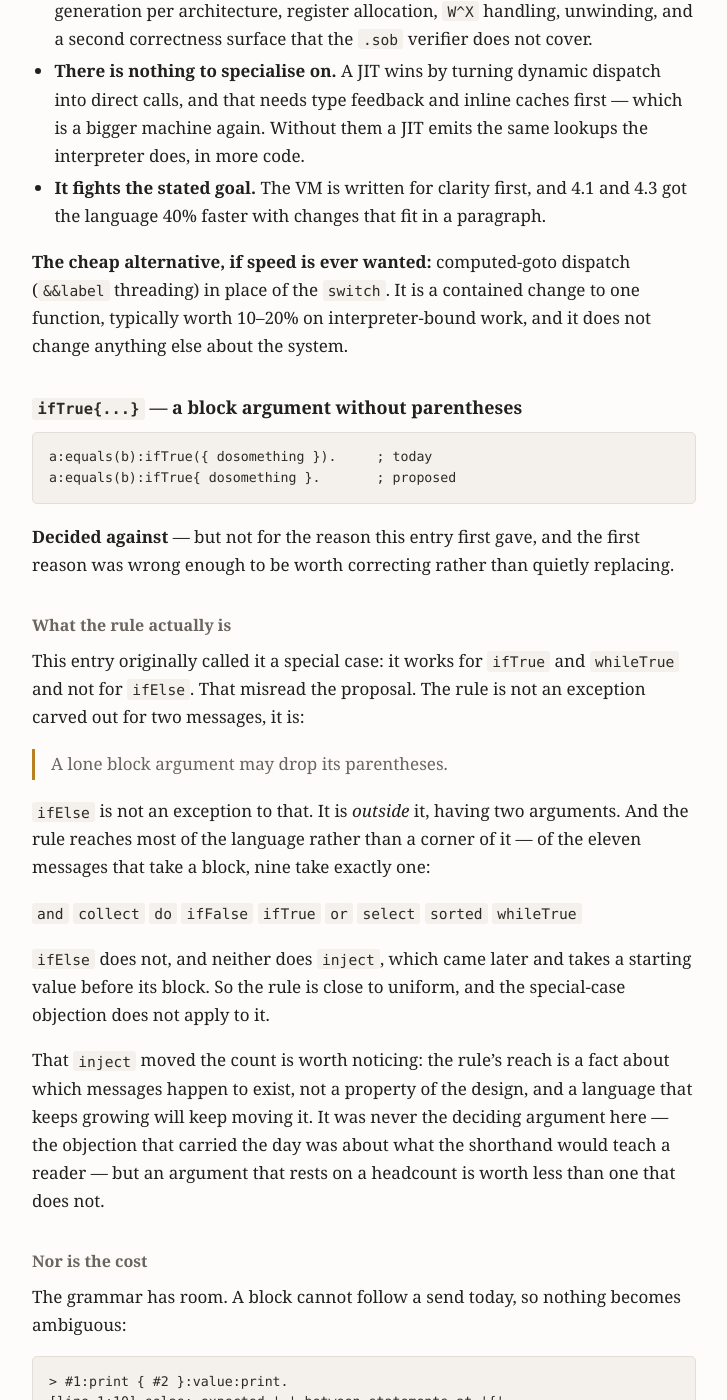
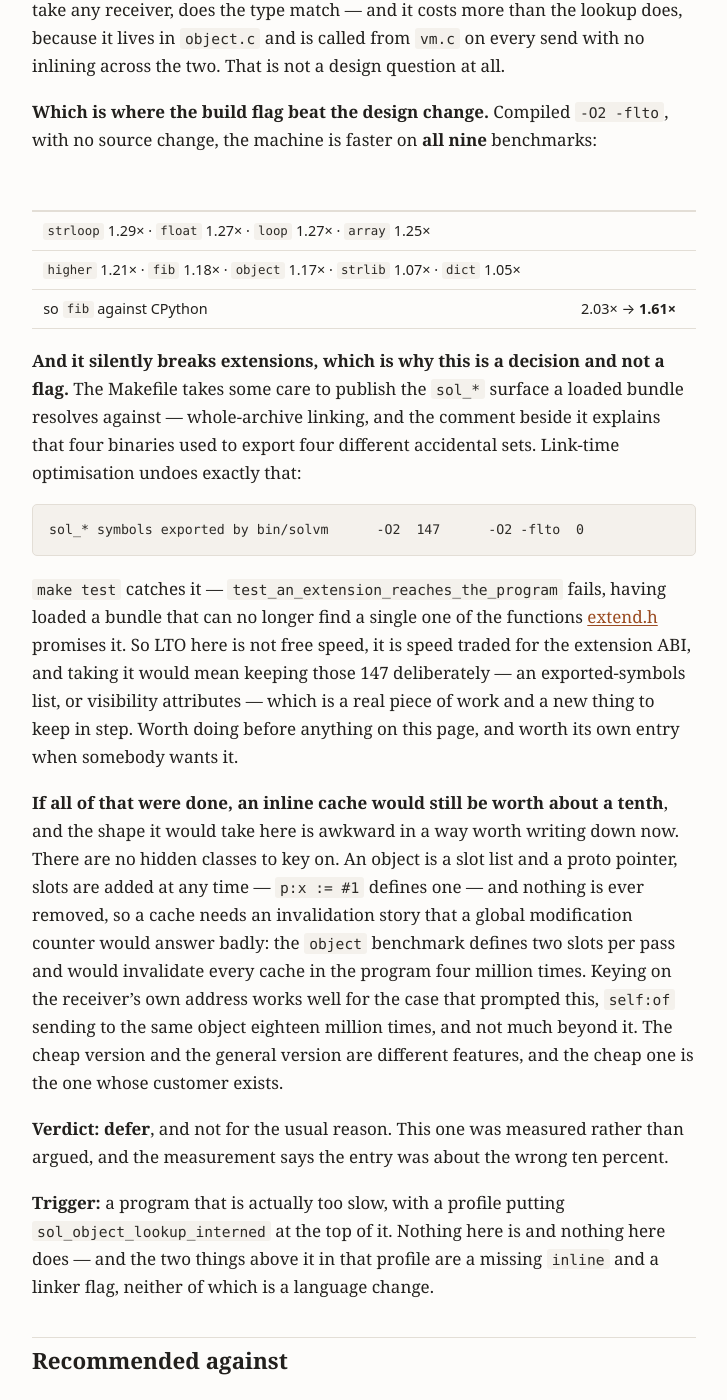
Before and after one commit to hansolovkarlsson/Solveig, a Jekyll site: the page built from docs/ideas.md, in a window 1280 px wide and 1400 px high, scrolled down 83715 px. Shown: the whole window, without its empty margins (276-1003 px from the left). Built offline with Jekyll 4.4.1, drawn with Linux system fonts in a browser that asks for light colours; our own code applies the rules of GitHub Pages for plain Markdown files; some of the changed text lies outside the part shown.

Commit message:
ideas.md: the inline cache, profiled rather than argued
The entry went on the page because the CPython comparison put recursion
at 2.03 times, and the claim written down for it -- that an inline cache
would close most of that gap -- was made on no evidence. It is wrong.
Sampling fib(34) puts sol_object_lookup_interned at 9.7% of the run, and
two programs differing only in how far the method sits from the receiver
-- own first slot against five objects up with four slots to skip -- are
18% apart, so the whole walk in a deliberately deep case is about a
sixth and fib is not that case.

What the profile points at instead is not a design question. The
per-send receiver check costs more than the lookup does, and it is three
predictable branches that live in object.c and are called from vm.c with
nothing inlining across the two.

And a build flag beat the design change: -O2 -flto is faster on all nine
benchmarks, 5% to 29%, with fib going from 2.03 to 1.61 against CPython
and no source touched. It also silently takes the extension ABI --
bin/solvm exports 147 sol_* symbols at -O2 and none at all under LTO,
which is the whole-archive surface the Makefile takes care to publish
being internalised away. test_an_extension_reaches_the_program catches
it, so the suite already refuses the trade. Taking it would mean keeping
those 147 deliberately, which is a piece of work and a new thing to keep
in step, and it is worth more than anything the inline cache would buy.

The verdict is defer, and the entry says the unusual reason: it was
measured rather than argued, and the argument was about the wrong ten
percent. The trigger is a program that is actually too slow with a
profile putting the lookup on top, and the note that the two things
above it are a missing inline and a linker flag, neither of them a
language change. The JIT entry, which named inline caches as the thing
that would have to exist first, now points at the measurement.

Co-Authored-By: Claude Opus 5 <noreply@anthropic.com>
Claude-Session: https://claude.ai/code/session_0115jjci3KQAXoykkVA5Ahgm

````diff
--- a/docs/ideas.md
+++ b/docs/ideas.md
@@ -70,6 +70,7 @@ marked as a sketch.
 | Default values for block parameters | **Defer** — the trigger is a program threading a nil it did not want to pass; the case for it is that built-ins already do this and user code cannot |
 | Constants | **Defer, and probably no** — the speed argument pointed at [3.17](COMPLETED.md#317-a-global-is-found-by-walking-a-list--done), which is now built and took the argument with it; the memory argument runs backwards |
 | Solas written in Solum — self-hosting | **Proved, then parked** — it compiles itself to a fixpoint; the code is in [experiment/](../experiment/), off the search path, [below](#solas-written-in-solum--self-hosting) |
+| An inline cache at the send site | **Defer, and the entry was about the wrong ten percent** — [profiled rather than argued](#an-inline-cache-at-the-send-site): lookup is 9.7% of the benchmark that asked for it, and the two things above it are a missing `inline` and `-flto`, which is 5–29% across the suite and silently takes the extension ABI with it |
 
 ---
 
@@ -3201,6 +3202,101 @@ receive a datagram. Nothing here does anything with what it receives except
 compare it against three words, which is the shape to keep until 6.32 is
 decided.
 
+### An inline cache at the send site
+
+**Where this came from.** Solveig was measured against CPython 3.14 on
+2026-08-29 — nine matched programs, interleaved through
+[bench.sol](../programs/bench.sol), the first time anything here had been
+compared with another implementation. Level overall, and two of the nine stood
+out as losses: a character scan at 2.13×, which turned out to be a defect and
+is [4.4](COMPLETED.md#44-a-one-byte-string-is-allocated-per-character-read--done),
+and recursion at 2.03× — eighteen million sends of one method — which is this
+entry.
+
+**The proposal.** Cache the resolved slot at each send site, so a monomorphic
+call site stops walking the proto chain after the first time. It is the standard
+answer, CPython has done a version of it since 3.11, and
+[the JIT entry](#a-jit-to-native-code) already names it as the thing that would
+have to exist first for a JIT to be worth anything.
+
+**And the claim made for it was wrong.** It was written down as *most of the
+recursion gap*, on no evidence. Measuring says lookup is **9.7%** of that
+benchmark:
+
+```text
+$ sample <solvm running fib(34)>          807 samples
+
+   run_frames                    525   65%   the dispatch loop itself
+   sol_object_lookup_interned     78   9.7%  the proto-chain walk
+   receiver_suits                                                    ⎫
+   + sol_slot_accepts            106   13%   the per-send receiver check
+   push_frame                     44   5.5%
+   prim_less / sub / add          42   5.2%  the arithmetic being asked for
+   sol_chunk_name                 12   1.5%
+```
+
+The second measurement agrees. Two programs identical but for how far the method
+sits from the receiver — one where it is the receiver's own first slot, one five
+objects up a chain with four slots to skip at each level — differ by **18%**
+(391 ms against 462 ms). So the *entire* walk in a deliberately deep case is
+about a sixth of the run, and `fib` is not that case: `self:of` finds its slot
+immediately, every time. A cache would remove something that is already nearly
+free.
+
+**What the profile points at instead is more interesting than the proposal.**
+`sol_slot_accepts` is three predictable branches — is there a primitive, does it
+take any receiver, does the type match — and it costs more than the lookup does,
+because it lives in `object.c` and is called from `vm.c` on every send with no
+inlining across the two. That is not a design question at all.
+
+**Which is where the build flag beat the design change.** Compiled `-O2 -flto`,
+with no source change, the machine is faster on **all nine** benchmarks:
+
+| | |
+| --- | --- |
+| `strloop` 1.29× · `float` 1.27× · `loop` 1.27× · `array` 1.25× | |
+| `higher` 1.21× · `fib` 1.18× · `object` 1.17× · `strlib` 1.07× · `dict` 1.05× | |
+| so `fib` against CPython | 2.03× → **1.61×** |
+
+**And it silently breaks extensions, which is why this is a decision and not a
+flag.** The Makefile takes some care to publish the `sol_*` surface a loaded
+bundle resolves against — whole-archive linking, and the comment beside it
+explains that four binaries used to export four different accidental sets.
+Link-time optimisation undoes exactly that:
+
+```text
+sol_* symbols exported by bin/solvm      -O2  147      -O2 -flto  0
+```
+
+`make test` catches it — `test_an_extension_reaches_the_program` fails, having
+loaded a bundle that can no longer find a single one of the functions
+[extend.h](../solum/include/solum/extend.h) promises it. So LTO here is not free
+speed, it is speed traded for the extension ABI, and taking it would mean
+keeping those 147 deliberately — an exported-symbols list, or visibility
+attributes — which is a real piece of work and a new thing to keep in step.
+Worth doing before anything on this page, and worth its own entry when somebody
+wants it.
+
+**If all of that were done, an inline cache would still be worth about a
+tenth**, and the shape it would take here is awkward in a way worth writing down
+now. There are no hidden classes to key on. An object is a slot list and a proto
+pointer, slots are added at any time — `p:x := #1` defines one — and nothing is
+ever removed, so a cache needs an invalidation story that a global modification
+counter would answer badly: the `object` benchmark defines two slots per pass
+and would invalidate every cache in the program four million times. Keying on
+the receiver's own address works well for the case that prompted this, `self:of`
+sending to the same object eighteen million times, and not much beyond it. The
+cheap version and the general version are different features, and the cheap one
+is the one whose customer exists.
+
+**Verdict: defer**, and not for the usual reason. This one was measured rather
+than argued, and the measurement says the entry was about the wrong ten percent.
+
+**Trigger:** a program that is actually too slow, with a profile putting
+`sol_object_lookup_interned` at the top of it. Nothing here is and nothing here
+does — and the two things above it in that profile are a missing `inline` and a
+linker flag, neither of which is a language change.
+
 ## Recommended against
 
 ### Integer sizes — byte, word, long
@@ -3245,7 +3341,10 @@ dispatch loop to start from.
 - **There is nothing to specialise on.** A JIT wins by turning dynamic dispatch
   into direct calls, and that needs type feedback and inline caches first —
   which is a bigger machine again. Without them a JIT emits the same lookups the
-  interpreter does, in more code.
+  interpreter does, in more code. [The inline cache was later
+  profiled](#an-inline-cache-at-the-send-site) and is worth a tenth of the one
+  benchmark that wanted it, so the first step of that bigger machine is smaller
+  than it looks and buys less.
 - **It fights the stated goal.** The VM is written for clarity first, and 4.1
   and 4.3 got the language 40% faster with changes that fit in a paragraph.
 
````
